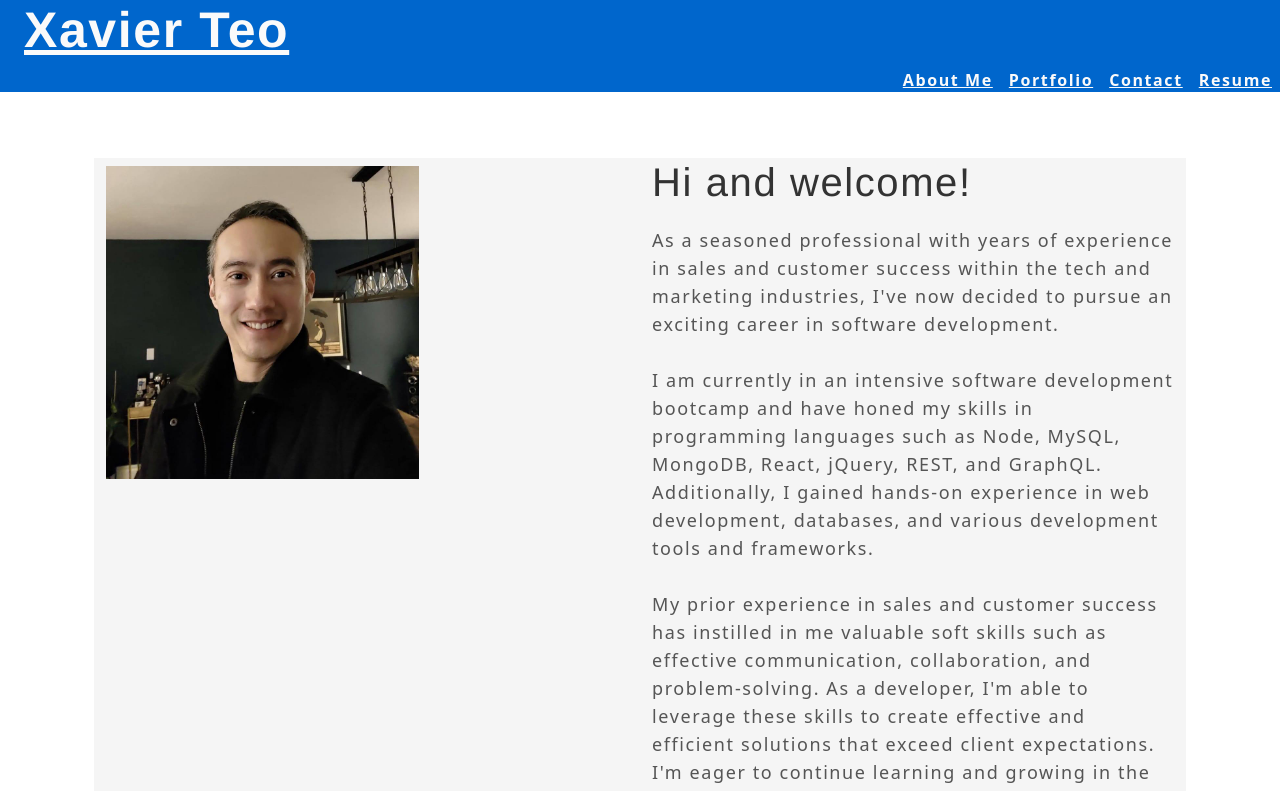
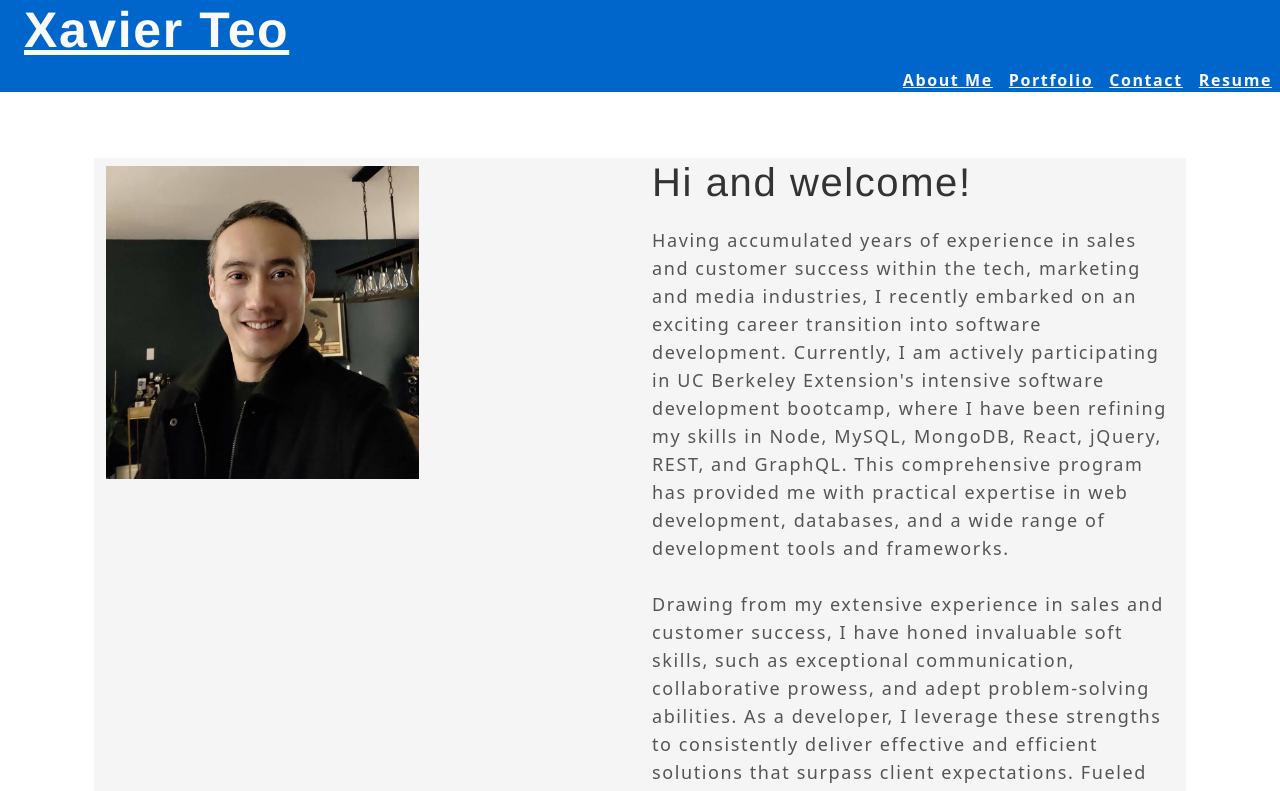
Before and after one commit to XvrTeo/React-Portfolio, a React (Create React App) app: page / in a window 1280 px wide. Shown: the top 791 px of the page. Built offline with nearby package versions, Linux system fonts and the light colour scheme.

Commit message:
Updated About Me section

```diff
--- a/src/components/About/index.js
+++ b/src/components/About/index.js
@@ -34,26 +34,22 @@ const About = () => {
               color: "#555",
             }}
           >
-            As a seasoned professional with years of experience in sales and
-            customer success within the tech and marketing industries, I've now
-            decided to pursue an exciting career in software development.
+            Having accumulated years of experience in sales and customer success within the tech, marketing and media
+            industries, I recently embarked on an exciting career transition into software development. Currently, I
+            am actively participating in UC Berkeley Extension's intensive software development bootcamp, where I
+            have
+            been refining my skills in Node, MySQL, MongoDB, React, jQuery, REST, and GraphQL. This comprehensive
+            program
+            has provided me with practical expertise in web development, databases, and a wide range of development
+            tools and frameworks.
             <br />
             <br />
-            I am currently in an intensive software development bootcamp and
-            have honed my skills in programming languages such as Node, MySQL,
-            MongoDB, React, jQuery, REST, and GraphQL. Additionally, I gained
-            hands-on experience in web development, databases, and various
-            development tools and frameworks.
-            <br />
-            <br />
-            My prior experience in sales and customer success has instilled in
-            me valuable soft skills such as effective communication,
-            collaboration, and problem-solving. As a developer, I'm able to
-            leverage these skills to create effective and efficient solutions
-            that exceed client expectations. I'm eager to continue learning and
-            growing in the field of software development, and I'm confident that
-            my unique skill set and diverse experience will enable me to make
-            meaningful contributions to any project or team.
+            Drawing from my extensive experience in sales and customer success, I have honed invaluable soft skills,
+            such as exceptional communication, collaborative prowess, and adept problem-solving abilities. As a
+            developer, I leverage these strengths to consistently deliver effective and efficient solutions that
+            surpass client expectations. Fueled by a robust drive for continuous learning and growth in the software
+            development field, complemented by my distinct skill set and diverse background, I am fully confident in
+            my capacity to make valuable contributions to any project or team.
             <br />
           </p>
           <br />
--- a/src/components/Resume/index.js
+++ b/src/components/Resume/index.js
@@ -92,6 +92,9 @@ function Education() {
             <li>
               <FaUniversity /> Bachelor of Arts in Mass Communications, University of California, Berkeley
             </li>
+            <li>
+              <FaCertificate /> Full Stack Coding Bootcamp, UC Berkeley Extension, May 2023
+            </li>
           </ul>
         </Col>
       </Row>
```
